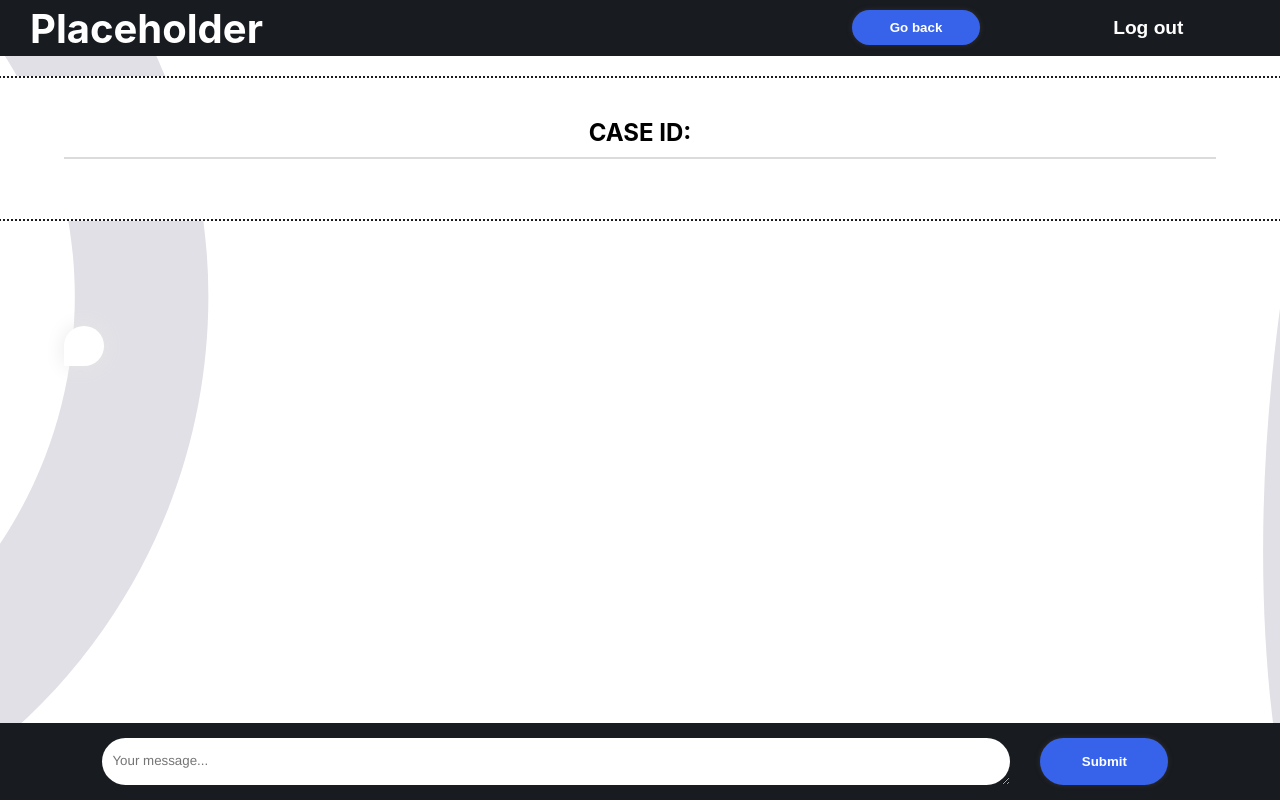
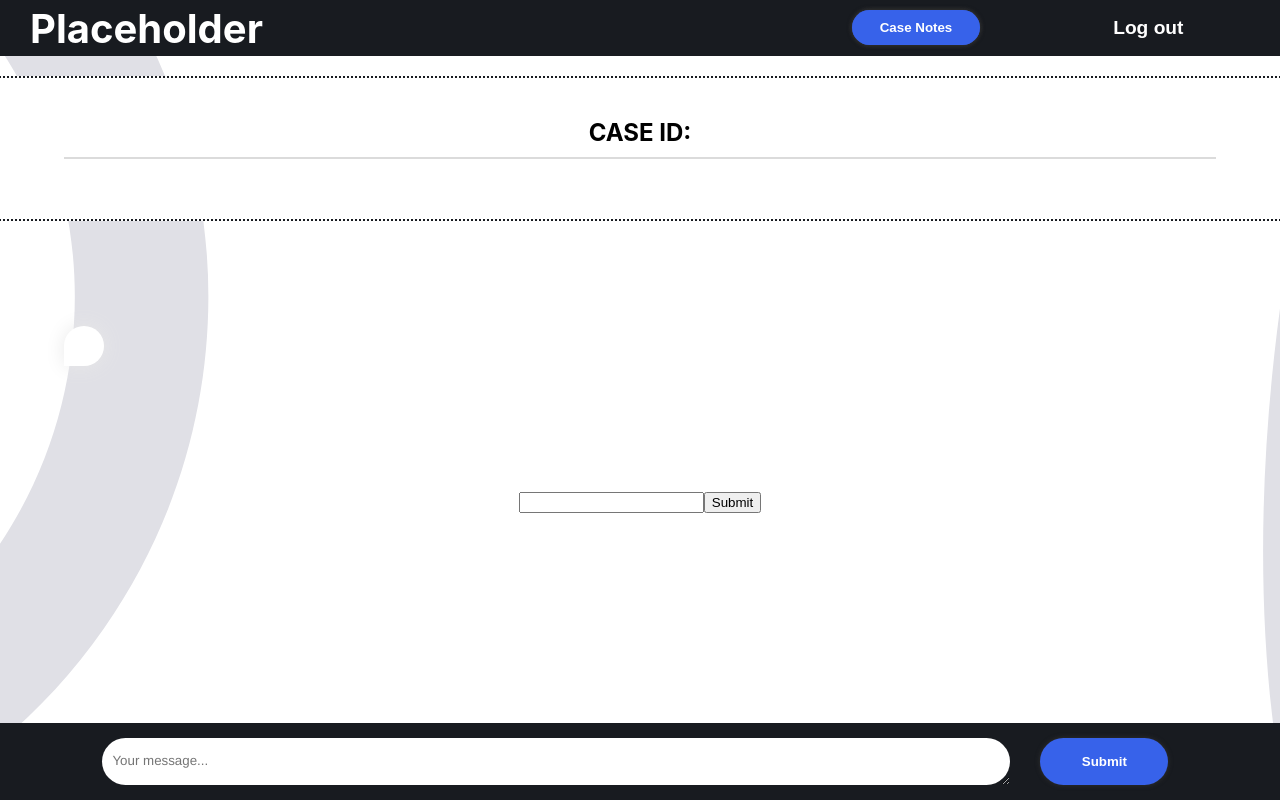
Before and after one commit to WILLUMYR/graduation-project, a React (Create React App) app in the folder client/: page /chat/psychologist in a window 1280 px wide. Shown: the top 800 px of the page. Built offline with nearby package versions, Linux system fonts and the light colour scheme; no server answers; sample sign-in values are in the browser's storage.

Commit message:
adding notes component

```diff
--- a/client/src/components/Chat/ChatPsychologist.tsx
+++ b/client/src/components/Chat/ChatPsychologist.tsx
@@ -135,6 +135,14 @@ export const ChatPsychologist: React.FC<props> = (props) => {
               return <ChatBubble key={Math.random()} message={message} />;
             })}
           </section>
+          <button>Case Notes</button>
+          <aside>
+            <p></p>
+            <form action="">
+              <input type="text" />
+              <input type="submit" />
+            </form>
+          </aside>
           <form onSubmit={messageHandleSubmit} className="message__form" action="submit">
             <textarea
               className="message__input"
```
